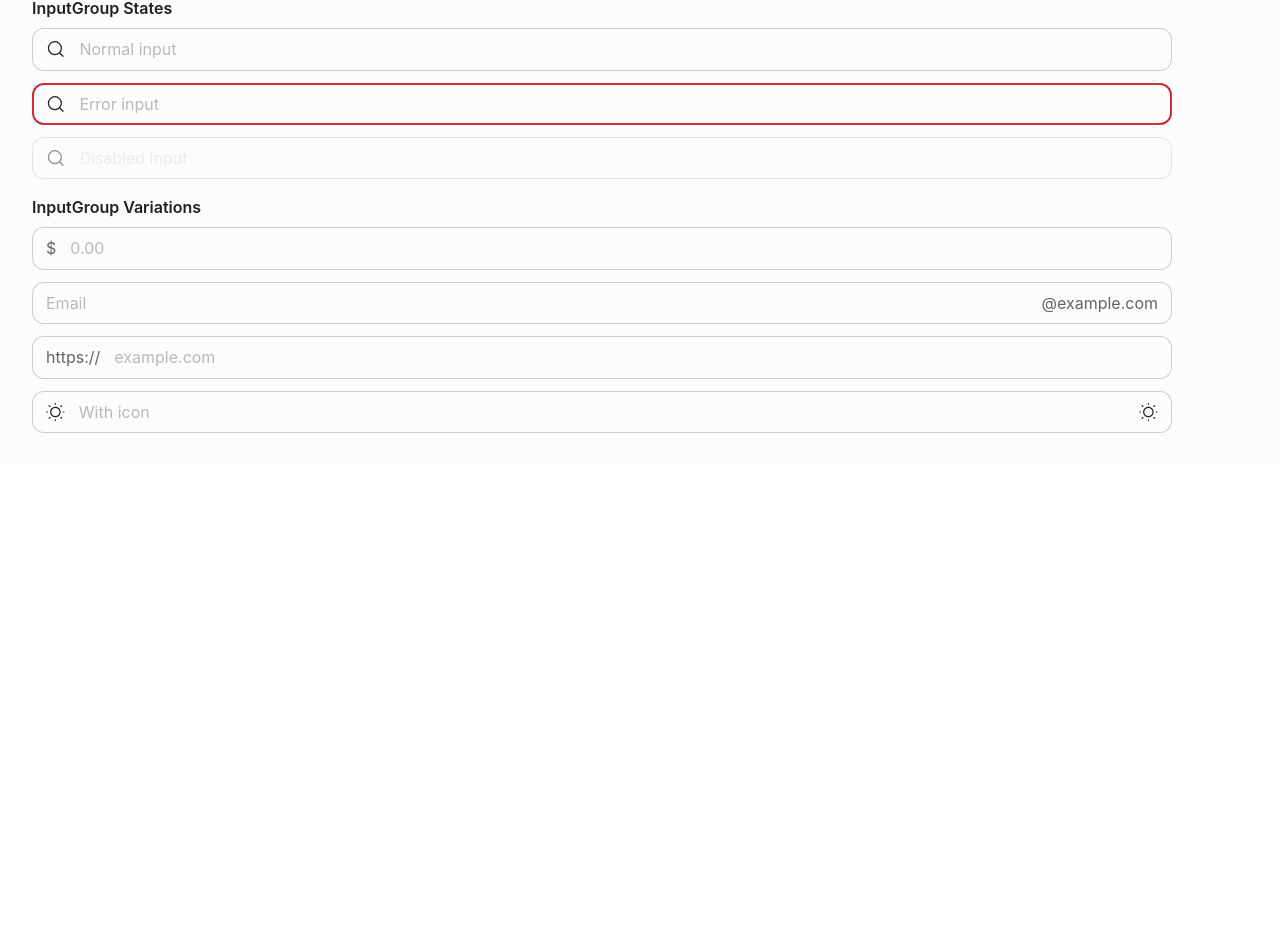
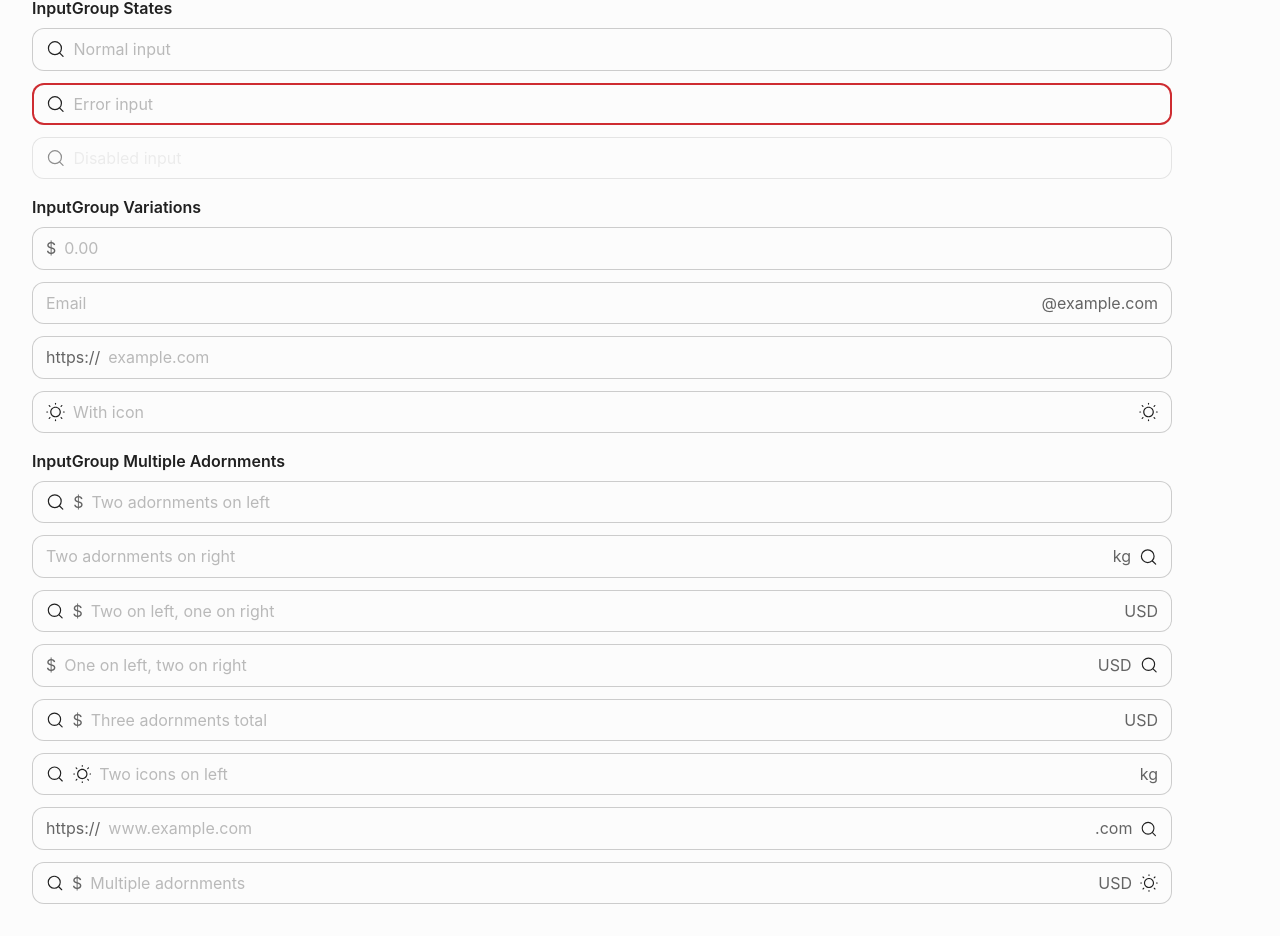
Before and after one commit to rhseung/ui-kit, a React (Vite) app: page / in a window 1280 px wide. Shown: the part 2935-3871 px from the top of the page. Before the commit the page ends 3400 px from the top, so only its background shows below. Built offline with nearby package versions, Linux system fonts and the light colour scheme; a web font is replaced by a local one.

Commit message:
refactor: subcomponent

```diff
--- a/src/components/ui/input-group.tsx
+++ b/src/components/ui/input-group.tsx
@@ -3,6 +3,7 @@ import React, { createContext, useContext } from 'react';
 import { useTheme } from '@/hooks/use-theme';
 import { cn, tv } from '@/utils';
 
+import { isIconElement } from './icon';
 import { Input, type InputProps, inputStyles } from './input';
 
 export interface InputGroupProps extends InputProps {
@@ -18,6 +19,7 @@ const InputGroupContext = createContext<InputGroupProps>({
 
 export const inputGroupStyles = tv({
   extend: inputStyles,
+  base: 'flex items-center gap-2',
   variants: {
     error: {
       true: 'inset-ring-2 inset-ring-(--red-11)',
@@ -31,7 +33,7 @@ export const inputGroupStyles = tv({
   },
 });
 
-export const InputGroup: React.FC<
+const InputGroupImpl: React.FC<
   InputGroupProps & React.ComponentProps<'div'>
 > = ({
   size = 'md',
@@ -45,6 +47,12 @@ export const InputGroup: React.FC<
   const { accent } = useTheme();
   const computedColor = color ?? accent;
 
+  const processedChildren = React.Children.map(children, (child) =>
+    isIconElement(child)
+      ? React.cloneElement(child, { size: child.props.size ?? size })
+      : child,
+  );
+
   return (
     <InputGroupContext.Provider
       value={{ size, color: computedColor, error, disabled }}
@@ -55,17 +63,17 @@ export const InputGroup: React.FC<
           size,
           error,
           disabled,
-          className: cn('flex items-center gap-3.5', className),
+          className,
         })}
         {...props}
       >
-        {children}
+        {processedChildren}
       </div>
     </InputGroupContext.Provider>
   );
 };
 
-export const InputGroupInput = React.forwardRef<
+const InputGroupInput = React.forwardRef<
   HTMLInputElement,
   Omit<
     InputProps & React.ComponentProps<'input'>,
@@ -90,30 +98,6 @@ export const InputGroupInput = React.forwardRef<
   );
 });
 
-// export interface InputGroupAdornmentProps {
-//   className?: string;
-// }
-
-// export const InputGroupAdornment: React.FC<
-//   PropsWithChildren<InputGroupAdornmentProps>
-// > = ({ className, children }) => {
-//   const context = useContext(InputGroupContext);
-//   const { size } = context;
-
-//   return (
-//     <div
-//       className={cn(
-//         'text-body flex items-center justify-center px-3 text-(--gray-11)',
-//         'bg-(--gray-2) inset-ring inset-ring-(--gray-a7)',
-//         size === 'sm' && 'py-2 text-sm',
-//         size === 'md' && 'py-2.5',
-//         size === 'lg' && 'py-3 text-lg',
-//         position === 'start' && 'rounded-l-xl rounded-r-none',
-//         position === 'end' && 'rounded-l-none rounded-r-xl',
-//         className,
-//       )}
-//     >
-//       {children}
-//     </div>
-//   );
-// };
+export const InputGroup = Object.assign(InputGroupImpl, {
+  Input: InputGroupInput,
+});
--- a/src/routes/index.tsx
+++ b/src/routes/index.tsx
@@ -3,13 +3,7 @@ import 'react';
 import { createFileRoute } from '@tanstack/react-router';
 
 import { SearchIcon, SunIcon } from '@/assets';
-import {
-  Button,
-  IconButton,
-  Input,
-  InputGroup,
-  InputGroupInput,
-} from '@/components';
+import { Button, IconButton, Input, InputGroup } from '@/components';
 import { useTheme } from '@/hooks/use-theme';
 import { type HueName, hueNames } from '@/styles/colors';
 import { cn } from '@/utils/cn';
@@ -328,15 +322,15 @@ function App() {
           <div className="flex flex-col gap-3">
             <InputGroup color="indigo">
               <SearchIcon />
-              <InputGroupInput placeholder="Search with icon" />
+              <InputGroup.Input placeholder="Search with icon" />
             </InputGroup>
             <InputGroup>
-              <InputGroupInput placeholder="Weight" />
+              <InputGroup.Input placeholder="Weight" />
               <span className="text-body text-(--gray-11)">kg</span>
             </InputGroup>
             <InputGroup>
               <SearchIcon />
-              <InputGroupInput placeholder="Weight" />
+              <InputGroup.Input placeholder="Weight" />
               <span className="text-body text-(--gray-11)">kg</span>
             </InputGroup>
           </div>
@@ -349,16 +343,16 @@ function App() {
           </div>
           <div className="flex flex-col gap-3">
             <InputGroup size="sm">
-              <SearchIcon size="sm" />
-              <InputGroupInput placeholder="Small input" />
+              <SearchIcon />
+              <InputGroup.Input placeholder="Small input" />
             </InputGroup>
             <InputGroup size="md">
               <SearchIcon />
-              <InputGroupInput placeholder="Medium input" />
+              <InputGroup.Input placeholder="Medium input" />
             </InputGroup>
             <InputGroup size="lg">
-              <SearchIcon size="lg" />
-              <InputGroupInput placeholder="Large input" />
+              <SearchIcon />
+              <InputGroup.Input placeholder="Large input" />
             </InputGroup>
           </div>
         </div>
@@ -371,15 +365,15 @@ function App() {
           <div className="flex flex-col gap-3">
             <InputGroup color="indigo">
               <SearchIcon />
-              <InputGroupInput placeholder="Indigo input" />
+              <InputGroup.Input placeholder="Indigo input" />
             </InputGroup>
             <InputGroup color="cyan">
               <SearchIcon />
-              <InputGroupInput placeholder="Cyan input" />
+              <InputGroup.Input placeholder="Cyan input" />
             </InputGroup>
             <InputGroup color="orange">
               <SearchIcon />
-              <InputGroupInput placeholder="Orange input" />
+              <InputGroup.Input placeholder="Orange input" />
             </InputGroup>
           </div>
         </div>
@@ -392,15 +386,15 @@ function App() {
           <div className="flex flex-col gap-3">
             <InputGroup>
               <SearchIcon />
-              <InputGroupInput placeholder="Normal input" />
+              <InputGroup.Input placeholder="Normal input" />
             </InputGroup>
             <InputGroup error>
               <SearchIcon />
-              <InputGroupInput placeholder="Error input" />
+              <InputGroup.Input placeholder="Error input" />
             </InputGroup>
             <InputGroup disabled>
               <SearchIcon />
-              <InputGroupInput placeholder="Disabled input" />
+              <InputGroup.Input placeholder="Disabled input" />
             </InputGroup>
           </div>
         </div>
@@ -413,19 +407,75 @@ function App() {
           <div className="flex flex-col gap-3">
             <InputGroup>
               <span className="text-body text-(--gray-11)">$</span>
-              <InputGroupInput placeholder="0.00" />
+              <InputGroup.Input placeholder="0.00" />
             </InputGroup>
             <InputGroup>
-              <InputGroupInput placeholder="Email" />
+              <InputGroup.Input placeholder="Email" />
               <span className="text-body text-(--gray-11)">@example.com</span>
             </InputGroup>
             <InputGroup>
               <span className="text-body text-(--gray-11)">https://</span>
-              <InputGroupInput placeholder="example.com" />
+              <InputGroup.Input placeholder="example.com" />
             </InputGroup>
             <InputGroup>
               <SunIcon />
-              <InputGroupInput placeholder="With icon" />
+              <InputGroup.Input placeholder="With icon" />
+              <SunIcon />
+            </InputGroup>
+          </div>
+        </div>
+
+        {/* InputGroup Multiple Adornments */}
+        <div className="flex flex-col gap-2">
+          <div className={cn('text-title-4 font-semibold text-(--gray-12)')}>
+            InputGroup Multiple Adornments
+          </div>
+          <div className="flex flex-col gap-3">
+            <InputGroup>
+              <SearchIcon />
+              <span className="text-body text-(--gray-11)">$</span>
+              <InputGroup.Input placeholder="Two adornments on left" />
+            </InputGroup>
+            <InputGroup>
+              <InputGroup.Input placeholder="Two adornments on right" />
+              <span className="text-body text-(--gray-11)">kg</span>
+              <SearchIcon />
+            </InputGroup>
+            <InputGroup>
+              <SearchIcon />
+              <span className="text-body text-(--gray-11)">$</span>
+              <InputGroup.Input placeholder="Two on left, one on right" />
+              <span className="text-body text-(--gray-11)">USD</span>
+            </InputGroup>
+            <InputGroup>
+              <span className="text-body text-(--gray-11)">$</span>
+              <InputGroup.Input placeholder="One on left, two on right" />
+              <span className="text-body text-(--gray-11)">USD</span>
+              <SearchIcon />
+            </InputGroup>
+            <InputGroup>
+              <SearchIcon />
+              <span className="text-body text-(--gray-11)">$</span>
+              <InputGroup.Input placeholder="Three adornments total" />
+              <span className="text-body text-(--gray-11)">USD</span>
+            </InputGroup>
+            <InputGroup>
+              <SearchIcon />
+              <SunIcon />
+              <InputGroup.Input placeholder="Two icons on left" />
+              <span className="text-body text-(--gray-11)">kg</span>
+            </InputGroup>
+            <InputGroup>
+              <span className="text-body text-(--gray-11)">https://</span>
+              <InputGroup.Input placeholder="www.example.com" />
+              <span className="text-body text-(--gray-11)">.com</span>
+              <SearchIcon />
+            </InputGroup>
+            <InputGroup>
+              <SearchIcon />
+              <span className="text-body text-(--gray-11)">$</span>
+              <InputGroup.Input placeholder="Multiple adornments" />
+              <span className="text-body text-(--gray-11)">USD</span>
               <SunIcon />
             </InputGroup>
           </div>
```
